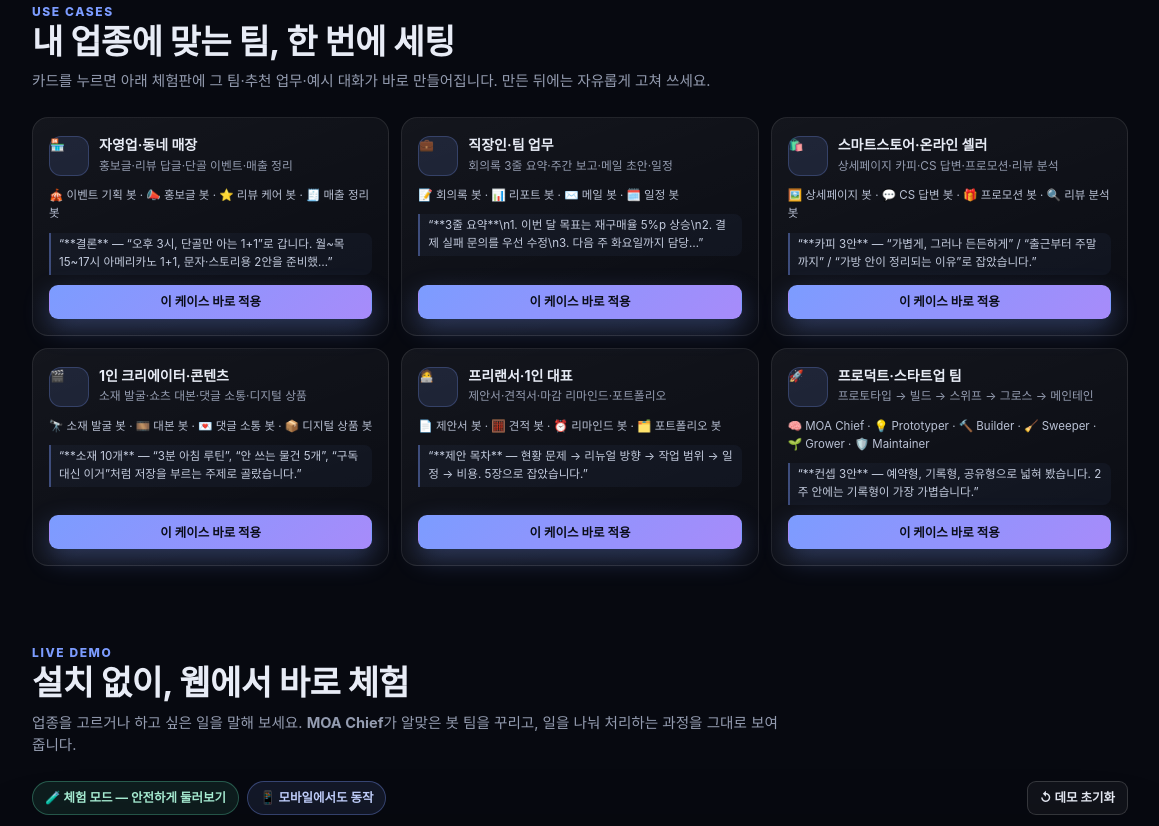
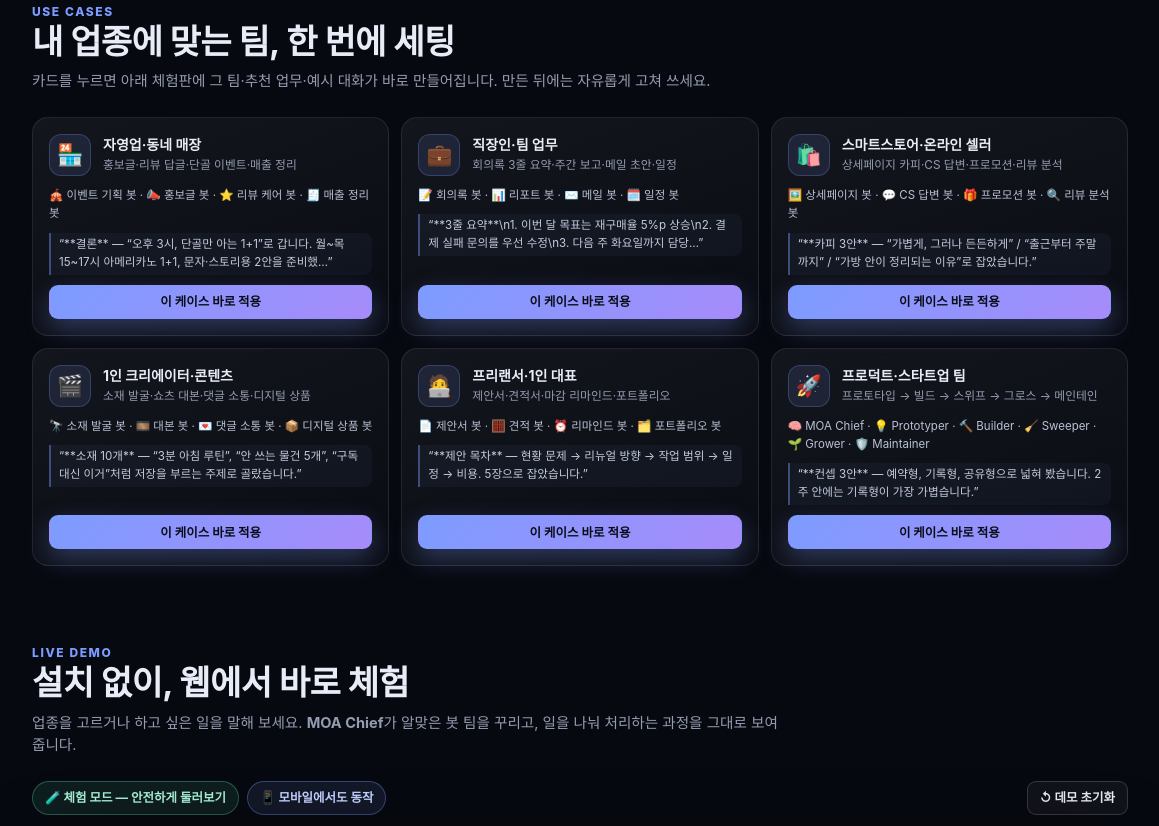
Before and after one commit to CM-jccho/moa-hive, an Electron app: page docs/index.html in a window 1440 px wide. Shown: the part 1820-2646 px from the top of the page, without its empty margins (140-1299 px from the left). Drawn offline with Linux system fonts and the light colour scheme.

Commit message:
fix: prevent .ct-top span rule from overriding .ct-emoji centering

```diff
--- a/docs/styles.css
+++ b/docs/styles.css
@@ -560,10 +560,10 @@ pre code { background: none; padding: 0; font-size: 12.5px; line-height: 1.6; }
 .cases-gallery { display: grid; grid-template-columns: repeat(3, minmax(0, 1fr)); gap: 12px; }
 .case-tile { border: 1px solid var(--line); border-radius: 16px; padding: 16px; background: linear-gradient(160deg, rgba(255,255,255,.055), rgba(255,255,255,.015)); display: flex; flex-direction: column; gap: 10px; cursor: pointer; transition: border-color .15s ease, transform .15s ease; }
 .case-tile:hover { border-color: rgba(124, 156, 255, .45); transform: translateY(-2px); }
-.ct-top { display: flex; gap: 10px; align-items: flex-start; }
-.ct-emoji { width: 40px; height: 40px; border-radius: 12px; display: grid; place-items: center; font-size: 21px; background: rgba(124,156,255,.12); border: 1px solid rgba(124,156,255,.25); flex: 0 0 auto; }
-.ct-top b { display: block; font-size: 14px; }
-.ct-top span { display: block; font-size: 11.8px; color: var(--muted); margin-top: 2px; line-height: 1.45; }
+.ct-top { display: flex; gap: 12px; align-items: center; }
+.ct-emoji { width: 42px; height: 42px; border-radius: 12px; display: inline-flex; align-items: center; justify-content: center; font-size: 21px; line-height: 1; background: rgba(124,156,255,.12); border: 1px solid rgba(124,156,255,.25); flex: 0 0 42px; }
+.ct-top b { display: block; font-size: 14px; line-height: 1.3; }
+.ct-top > div > span { display: block; font-size: 11.8px; color: var(--muted); margin-top: 3px; line-height: 1.45; }
 .ct-bots { font-size: 11.5px; color: #b9c1d4; line-height: 1.6; }
 .ct-quote { font-size: 11.6px; color: #c3cbdd; border-left: 2px solid rgba(124,156,255,.4); padding: 3px 8px; background: rgba(124,156,255,.05); border-radius: 0 8px 8px 0; }
 .case-tile .btn { margin-top: auto; }
```
